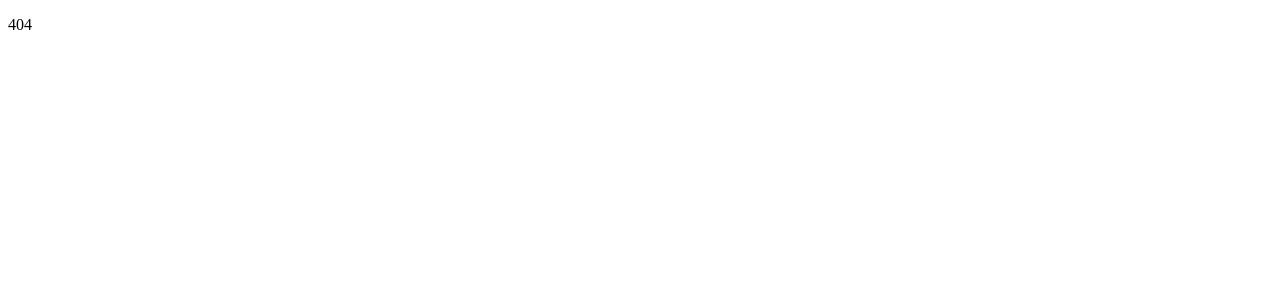
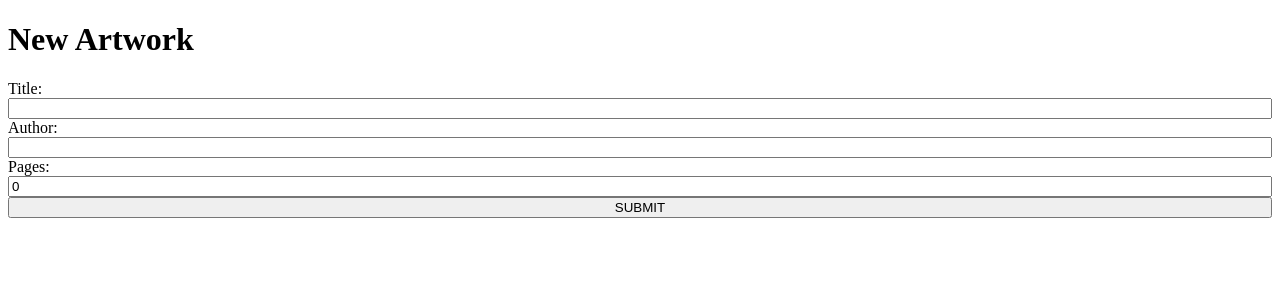
Before and after one commit to andrewnzrv/ironmedia-frontend, a React (Vite) app: page /add in a window 1280 px wide. Shown: the top 300 px of the page. Built offline with nearby package versions, Linux system fonts and the light colour scheme.

Commit message:
added create template

```diff
--- a/package.json
+++ b/package.json
@@ -10,7 +10,6 @@
     "preview": "vite preview"
   },
   "dependencies": {
-
     "jwt-decode": "^4.0.0",
     "react": "^18.2.0",
     "react-dom": "^18.2.0",
--- a/src/App.jsx
+++ b/src/App.jsx
@@ -2,6 +2,7 @@ import { Route, Routes } from "react-router-dom";
 import Homepage from "./pages/Homepage";
 import LoginPage from "./pages/LoginPage";
 import SignUpPage from "./pages/SignUpPage";
+import AddContent from "./pages/AddContent";
 
 function App() {
   return (
@@ -10,7 +11,8 @@ function App() {
         <Route path="/" element={<Homepage />} />
         <Route path="/signup" element={<SignUpPage />} />
         <Route path="/login" element={<LoginPage />} />
-        <Route path="*" element={<p> 404 </p>} />
+        <Route path="/add" element={<AddContent />} />
+        <Route path="*" element={<p>404</p>} />
       </Routes>
     </>
   );
--- a/src/components/AuthForm.jsx
+++ b/src/components/AuthForm.jsx
@@ -30,7 +30,7 @@ const AuthForm = ({ isLogin = false }) => {
       if (response.status === 200) {
         const parsed = await response.json();
         console.log(parsed);
-        saveToken(parsed.token);
+        saveToken(parsed.authToken);
         navigate("/");
       }
     } catch (error) {
--- /dev/null
+++ b/src/pages/AddContent.jsx
@@ -0,0 +1,61 @@
+import { useContext, useState } from "react";
+import { AuthContext } from "../contexts/AuthContext";
+import { useNavigate } from "react-router-dom";
+
+const AddContent = () => {
+  const [title, setTitle] = useState("");
+  const [author, setAuthor] = useState("");
+  const [pages, setPages] = useState(0);
+  const { fetchWithToken } = useContext(AuthContext);
+  const navigate = useNavigate();
+
+  const handleSubmit = async (event) => {
+    event.preventDefault();
+    const createArtwork = { title, author, pages };
+
+    try {
+      const response = await fetchWithToken("");
+    } catch (error) {
+      console.log(error);
+    }
+  };
+
+  return (
+    <>
+      <h1>New Artwork</h1>
+      <form
+        onSubmit={handleSubmit}
+        action="submit"
+        style={{ display: "flex", flexDirection: "column" }}
+      >
+        <label htmlFor="title">Title:</label>
+        <input
+          type="text"
+          id="title"
+          value={title}
+          onChange={(event) => setTitle(event.target.value)}
+        />
+
+        <label htmlFor="author">Author:</label>
+        <input
+          type="text"
+          id="author"
+          value={author}
+          onChange={(event) => setAuthor(event.target.value)}
+        />
+
+        <label htmlFor="pages">Pages:</label>
+        <input
+          type="text"
+          id="pages"
+          value={pages}
+          onChange={(event) => setPages(event.target.value)}
+        />
+
+        <button type="submit">SUBMIT</button>
+      </form>
+    </>
+  );
+};
+
+export default AddContent;
```
Also changed, not shown: 1 other file (tests, documents, lock files or other folders).
